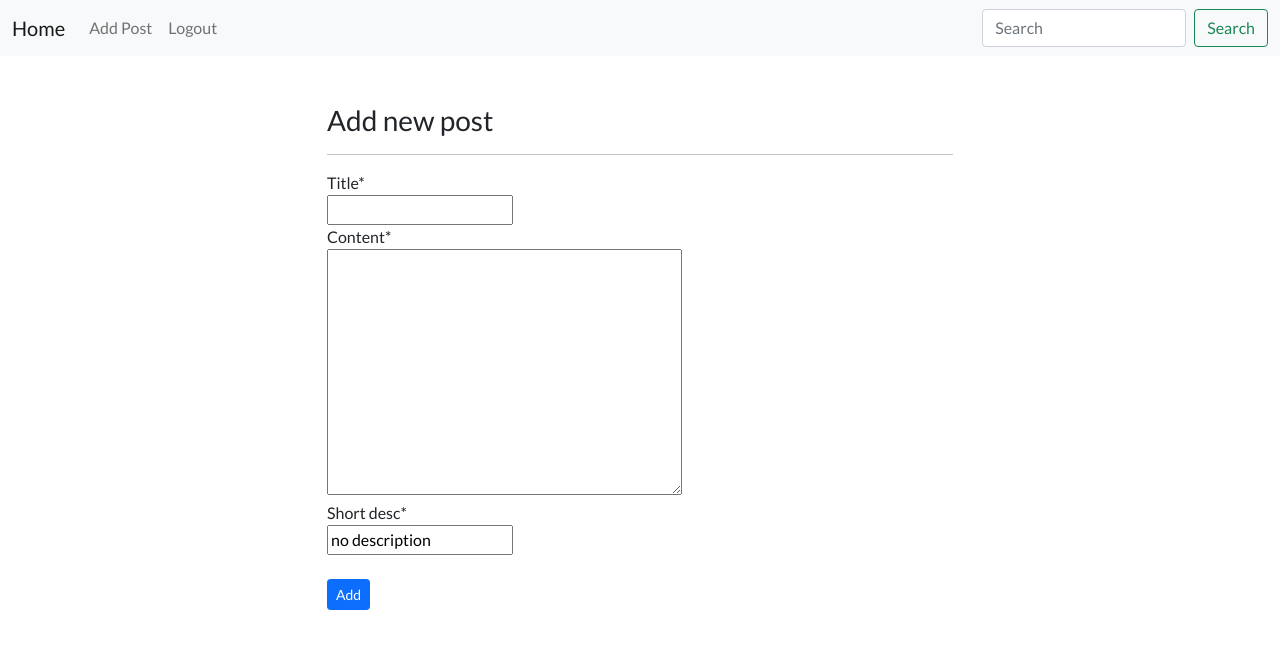
After one commit to wutsqo/webdev-submission, a Django app: page /new/ in a window 1280 px wide. The commit adds this page. Shown: the top 657 px of the page. Run offline with Django 3.2, Linux system fonts and the light colour scheme; the visitor is signed in with stand-in values (Sample User, id 1); some libraries are stand-ins or nearby versions.

Commit message:
user can add new post

```diff
--- /dev/null
+++ b/main/forms.py
@@ -0,0 +1,8 @@
+from django import forms
+from .models import Post
+
+
+class PostForm(forms.ModelForm):
+    class Meta:
+        model = Post
+        fields = ["title", "content", "short_desc"]
--- a/main/models.py
+++ b/main/models.py
@@ -7,7 +7,7 @@ import readtime
 
 class Post(models.Model):
     title = models.CharField(max_length=500)
-    short_desc = models.CharField(max_length=100, default="no description")
+    short_desc = models.CharField(max_length=500, default="no description")
     author = models.ForeignKey(User, on_delete=models.SET_NULL, null=True)
     date_created = models.DateTimeField(auto_now_add=True)
     content = HTMLField()
--- /dev/null
+++ b/main/templates/main/addpost.html
@@ -0,0 +1,28 @@
+{% extends 'base.html' %} {% load crispy_forms_tags %} {% load static %}
+<!---->
+{% block meta %}
+<title>Add New Post</title>
+<script
+  src="https://cdn.tiny.cloud/1/no-api-key/tinymce/5/tinymce.min.js"
+  referrerpolicy="origin"
+></script>
+<script>
+  tinymce.init({ selector: "textarea" });
+</script>
+{% endblock meta %} {% block content %}
+<div class="container py-5" style="max-width: 650px">
+  {% include 'main/messages.html' %}
+  <div class="row">
+    <div class="col">
+      <h3>Add new post</h3>
+      <hr />
+      <form method="post">
+        {% csrf_token %} {{form|crispy}}
+        <br />
+        <button type="submit" class="btn btn-sm btn-primary">Add</button>
+      </form>
+    </div>
+  </div>
+</div>
+
+{% endblock content %}
--- a/main/urls.py
+++ b/main/urls.py
@@ -12,4 +12,5 @@ urlpatterns = [
     path(
         "logout/", LogoutView.as_view(template_name="main/logout.html"), name="logout"
     ),
+    path("new/", views.add_post, name="new"),
 ]
--- a/main/views.py
+++ b/main/views.py
@@ -1,7 +1,10 @@
+from django.contrib.auth.models import User
 from django.shortcuts import render, get_object_or_404, redirect
 from .models import Post, Comment
 from django.contrib import messages
 from django.contrib.auth.forms import UserCreationForm
+from .forms import PostForm
+from django.contrib.auth.decorators import login_required
 
 
 def home(request):
@@ -36,3 +39,25 @@ def register(request):
         "form": form,
     }
     return render(request, "main/register.html", context)
+
+
+@login_required
+def add_post(request):
+    if request.method == "GET":
+        return render(request, "main/addpost.html", {"form": PostForm})
+    else:
+        user = User.objects.get_by_natural_key(request.user.username)
+        form = PostForm(request.POST)
+        if form.is_valid():
+            Post.objects.create(
+                author=user,
+                title=form.cleaned_data["title"],
+                content=form.cleaned_data["content"],
+                short_desc=form.cleaned_data["short_desc"],
+            )
+            messages.add_message(
+                request,
+                messages.SUCCESS,
+                "Post succesfully added",
+            )
+            return redirect("main:home")
--- a/templates/base.html
+++ b/templates/base.html
@@ -37,12 +37,21 @@
         </button>
         <div class="collapse navbar-collapse" id="navbarSupportedContent">
           <ul class="navbar-nav me-auto mb-2 mb-lg-0">
+            {% if user.is_authenticated %}
             <li class="nav-item">
-              <a class="nav-link" href="#">Posts</a>
+              <a class="nav-link" href="/new">Add Post</a>
             </li>
             <li class="nav-item">
-              <a class="nav-link" href="#">Link</a>
+              <a class="nav-link" href="/logout">Logout</a>
             </li>
+            {% else %}
+            <li class="nav-item">
+              <a class="nav-link" href="/login">Login</a>
+            </li>
+            <li class="nav-item">
+              <a class="nav-link" href="/register">Register</a>
+            </li>
+            {% endif %}
           </ul>
           <form class="d-flex">
             <input
```
Also changed, not shown: main/templates/main/home.html (+2 -10 lines), main/migrations/0003_auto_20210327_1530.py (added).
